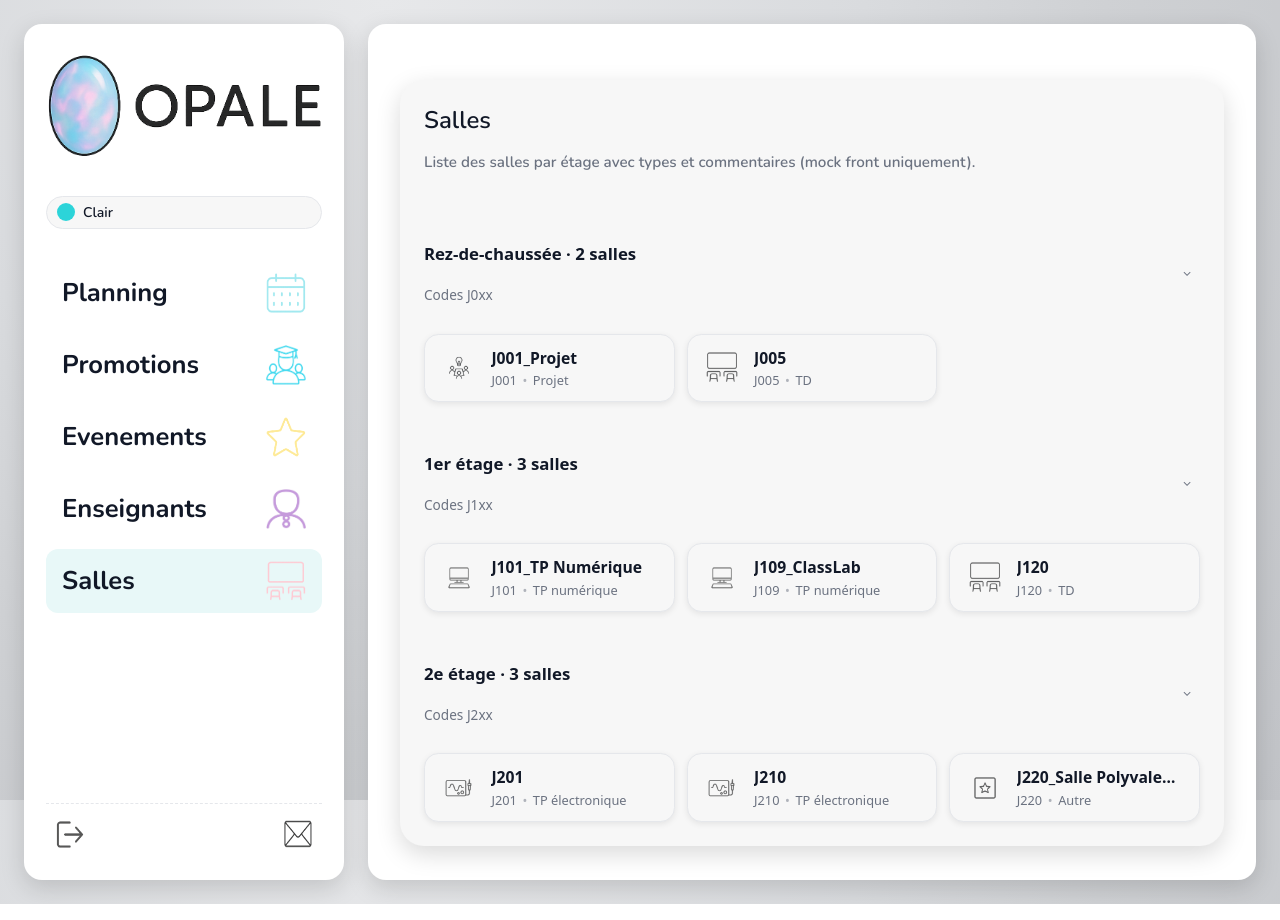
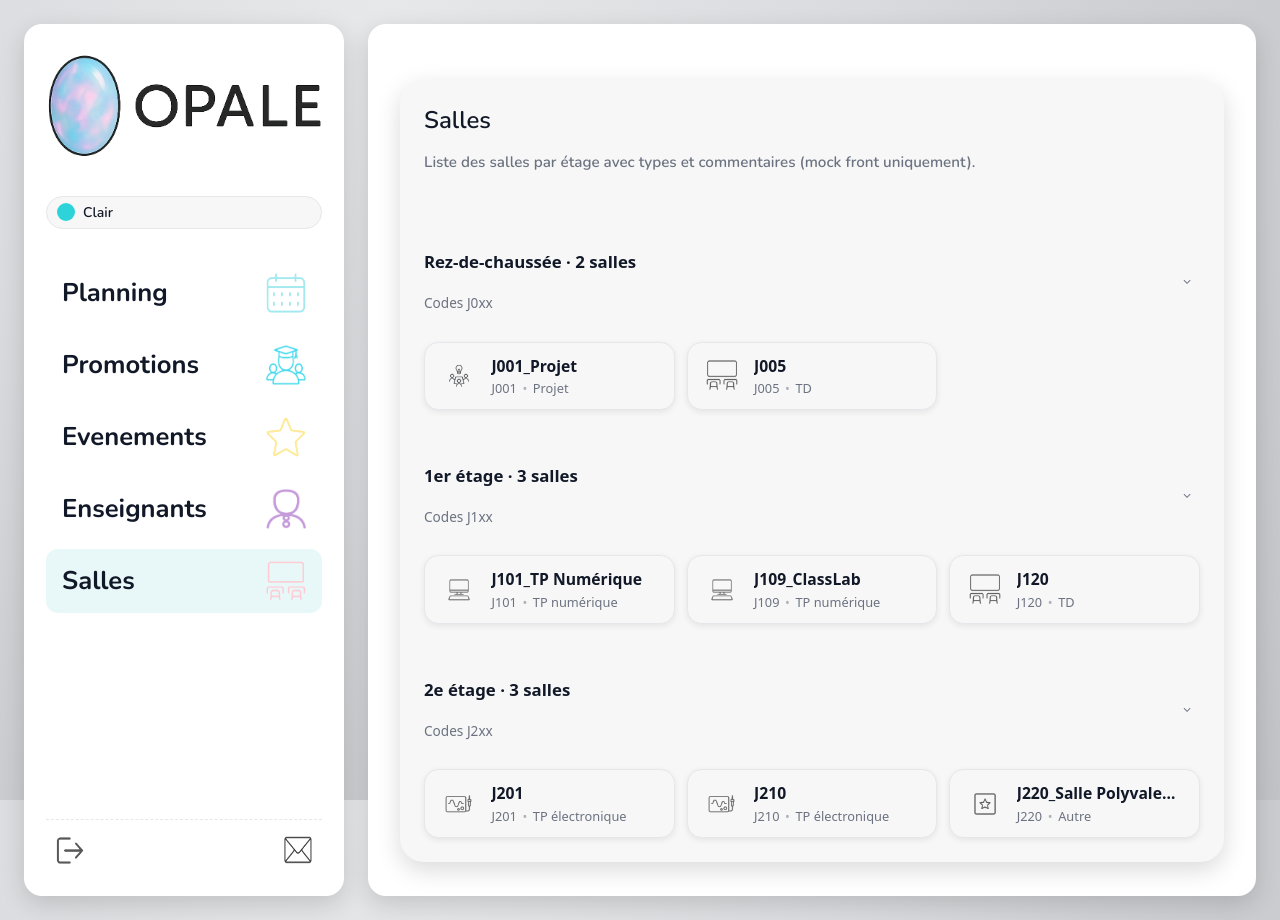
Before and after one commit to AlexisMtksJunia/OPALE-Front-git, a React (Vite) app: page /salles in a window 1280 px wide. Built offline with nearby package versions, Linux system fonts and the light colour scheme.

Commit message:
Update _layout.css

```diff
--- a/src/styles/pages/rooms/_layout.css
+++ b/src/styles/pages/rooms/_layout.css
@@ -18,10 +18,13 @@
         gap: 0.25rem;
     }
 
+    /* on réutilise .page-title / .page-sub déjà définis côté teachers */
+
     .rooms-sections {
+        margin-top: 0.5rem;
         display: flex;
         flex-direction: column;
-        gap: 1.25rem;
+        gap: 1.5rem;
     }
 
     @media (max-width: 640px) {
```
